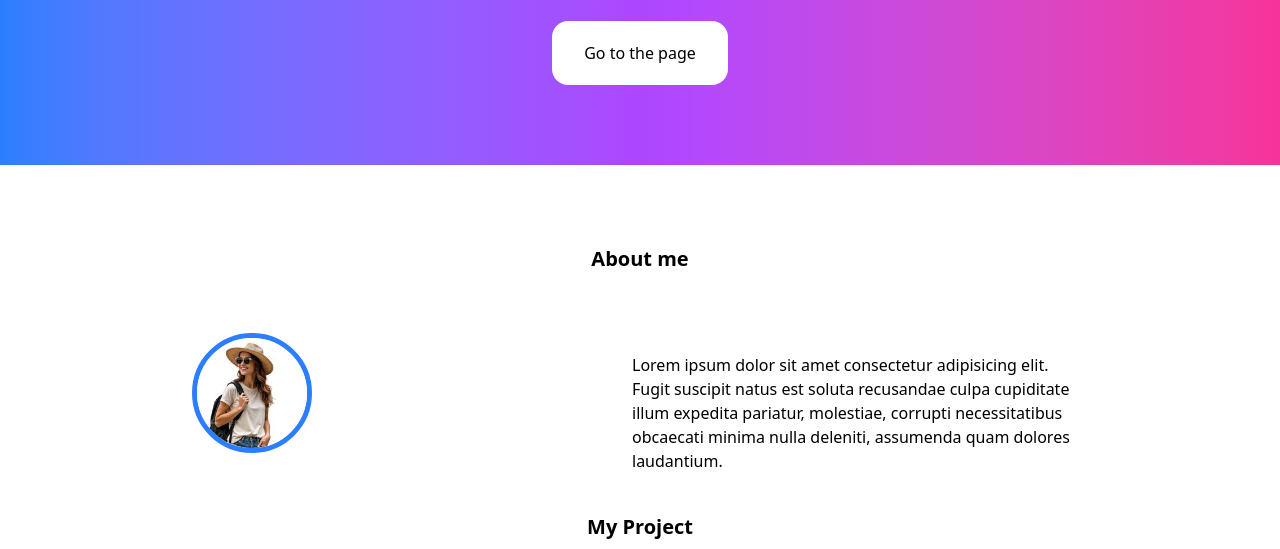
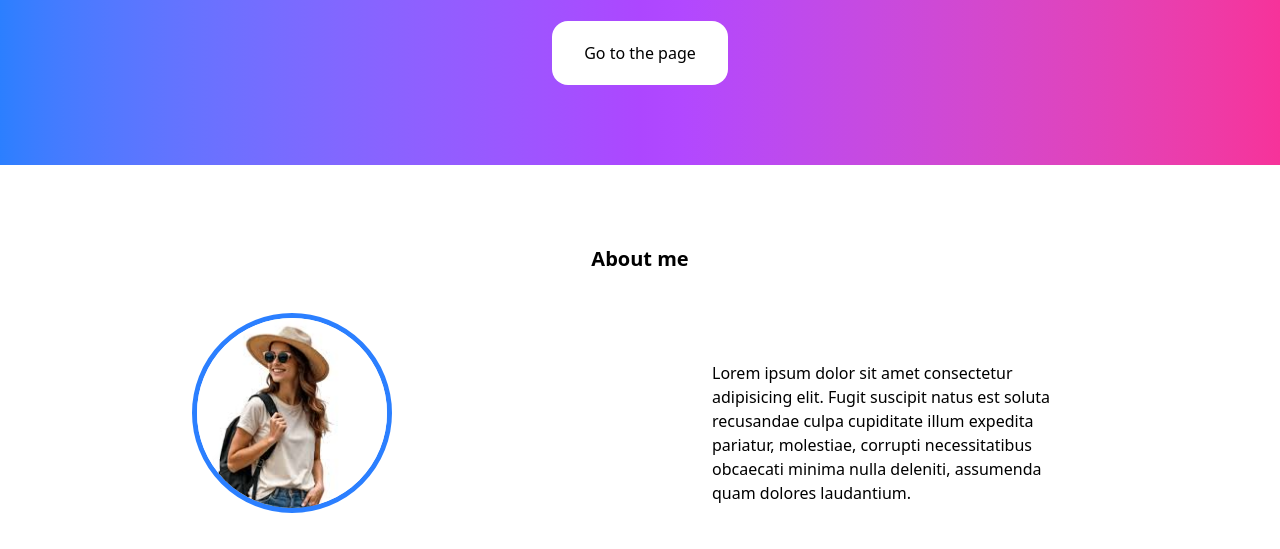
Before and after one commit to AbdurRahmanjeejejeje/Tailwind-dashboard, a website: page index.html in a window 1280 px wide. Shown: the part 251-800 px from the top of the page. Drawn offline with nearby package versions, Linux system fonts and the light colour scheme.

Commit message:
first commit

```diff
--- a/index.html
+++ b/index.html
@@ -40,7 +40,7 @@
     </header>
 
     <!-- Side navbar  -->
-    <section class="w-100 bg-gray-600 p-10 inset-0 fixed -left-150 transition-all duration-300" id="sidebar">
+    <section class="w-60 bg-gray-600 p-10 inset-0 fixed -left-150 transition-all duration-300" id="sidebar">
         <div class="flex items-center justify-between">
             <h1 class=" text-2xl text-white ">Sidebar</h1>
             <p class="text-2xl text-white" id="retoggle">☰</p>
@@ -72,10 +72,10 @@
         <!-- Profile Section  -->
         <section>
             <h1 class="text-xl font-bold text-center pt-20">About me</h1>
-            <div class="flex flex-col md:gap-80 items-center    pl-30 md:pl-0 md:flex-row mt-10 justify-around max-w-4xl mx-auto ">
+            <div class="flex flex-col md:gap-80 items-center    pl-10 md:pl-0 md:flex-row mt-10 justify-around max-w-4xl mx-auto ">
                 <img src="/src/img/download.jpg"
-                    class="border-5 border-solid border-blue-500 rounded-full w-30 h-30 object-cover" alt="">
-                <p class=" overflow-hidden md:overflow-auto pt-10">Lorem ipsum dolor sit amet consectetur adipisicing elit. Fugit suscipit natus est soluta
+                    class="border-5 border-solid border-blue-500 rounded-full w-50 h-50  object-cover" alt="">
+                <p class=" overflow-hidden pt-10">Lorem ipsum dolor sit amet consectetur adipisicing elit. Fugit suscipit natus est soluta
                     recusandae culpa cupiditate illum expedita pariatur, molestiae, corrupti necessitatibus obcaecati
                     minima nulla deleniti, assumenda quam dolores laudantium.</p>
 
```
Also changed, not shown: src/output.css.
